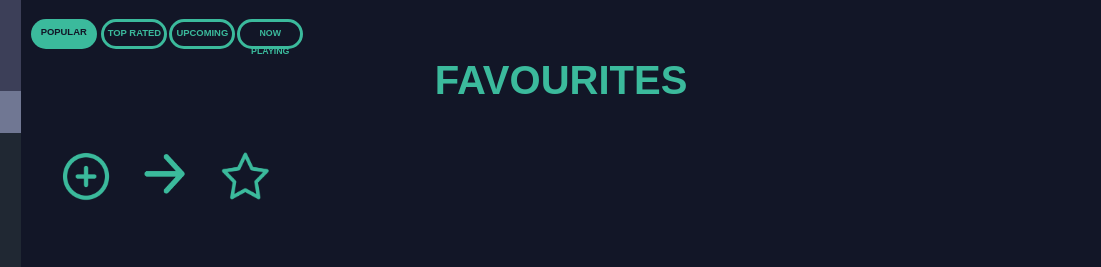
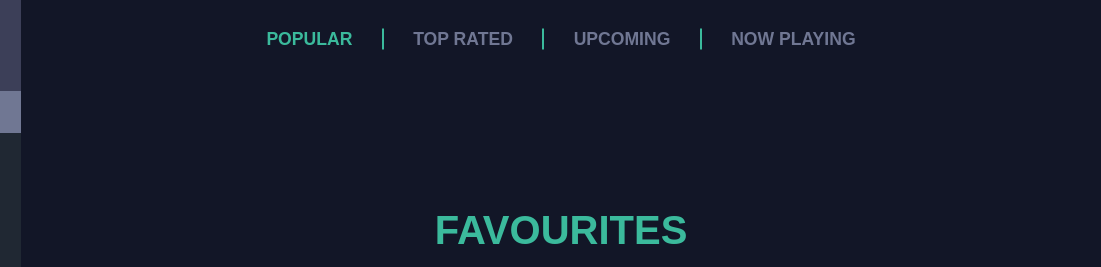
Before and after one commit to mina-bui/movie-app, a React app in the folder react-app-starter/: page /favourites in a window 1280 px wide. Shown: the top 267 px of the page, 179-1280 px from the left. Built offline with nearby package versions, Linux system fonts and the light colour scheme; a web font is replaced by a local one.

Commit message:
second form select in header partially complete!

```diff
--- a/react-app-starter/src/components/Header.js
+++ b/react-app-starter/src/components/Header.js
@@ -42,6 +42,24 @@ const Header = ({ handleOpenNav }) => {
 					<a href="#">Now Playing</a>
 				</div>
 			</div>
+
+			<div className="second-form-select">
+				<div className="second-popular">
+					<a href="#">Popular</a>
+				</div>
+					<div className="vertical-heading"></div>
+				<div className="second-top-rated">
+					<a href="#">Top Rated</a>
+				</div>
+					<div className="vertical-heading"></div>
+				<div className="second-upcoming">
+					<a href="#">Upcoming</a>
+				</div>
+					<div className="vertical-heading"></div>
+				<div className="second-now-playing">
+					<a href="#">Now Playing</a>
+				</div>
+			</div>
     	</header>
   	);
 }
--- a/react-app-starter/src/styles/components/_header.scss
+++ b/react-app-starter/src/styles/components/_header.scss
@@ -48,6 +48,7 @@ header {
 
     // ==============================================================================================
     // Bottom Portion of Header (Styling for Form Select)
+    // First Form Select------------------------------------------
     .header-form-select {
         list-style: none;
         display: flex;
@@ -134,7 +135,66 @@ header {
             font-weight: 700;
         }
     }
+    // Second Form Select------------------------------------------
+    .second-form-select {
+        // display: none;
+        transform: translateY(250%);
+        display: flex;
+        justify-content: space-evenly;
+        margin:auto;
+        padding-left: 20%;
+        padding-right: 20%;
 
+
+        .vertical-heading {
+            border-left: 2.5px solid $green;
+        }
+
+         // Second Popular Form----------------------------
+        .second-popular {
+
+        }
+        .second-popular a {
+            font-family: $boldFont;
+            font-size: 1.1em;
+            font-weight: 600;
+        }
+
+        // Second Top Rated Form----------------------------
+        .second-top-rated {
+
+        }
+
+        .second-top-rated a {
+            color: $lilac;
+            font-family: $boldFont;
+            font-size: 1.1em;
+            font-weight: 600;
+        }
+
+
+        // Second Upcoming Form----------------------------
+        .second-upcoming {
+
+        }
+        .second-upcoming a {
+            color: $lilac;
+            font-family: $boldFont;
+            font-size: 1.1em;
+            font-weight: 600;
+        }
+
+        // Second Now Playing Form----------------------------
+        .second-now-playing {
+
+        }
+        .second-now-playing a {
+            color: $lilac;
+            font-family: $boldFont;
+            font-size: 1.1em;
+            font-weight: 600;
+        }
+    }
 
     @media (min-width: 500px) {
         height: 150px;
@@ -165,21 +225,17 @@ header {
                 width: 24%;
                 margin-right: 1%;
             }
-
             .form-top-rated {
                 width: 24%;
             }
-
             .form-upcoming {
                 margin-top: 0px;
                 width: 24%;
             }
-
             .form-now-playing {
                 margin-top: 0px;
                 width: 24%;
             }
-
         }
     }
 
@@ -189,10 +245,8 @@ header {
             // Search Bar
             .search-bar {
                 width: 35%;
-
             }
         }
-
     }
 
     @media (min-width: 600px) {
@@ -201,10 +255,8 @@ header {
             // Search Bar
             .search-bar {
                 width: 39%;
-
             }
         }
-
     }
 
     @media (min-width: 750px) {
@@ -213,7 +265,6 @@ header {
             // Search Bar
             .search-bar {
                 width: 45%;
-
             }
         }
 
@@ -221,7 +272,10 @@ header {
 
     @media (min-width: $tablet) {
         //$tablet: 768px
-        position: absolute;
+        position: relative;
         transform: translateY(-100%);
+
+        //Bottom Portion of Header-------------------
+
     }
 }
```
